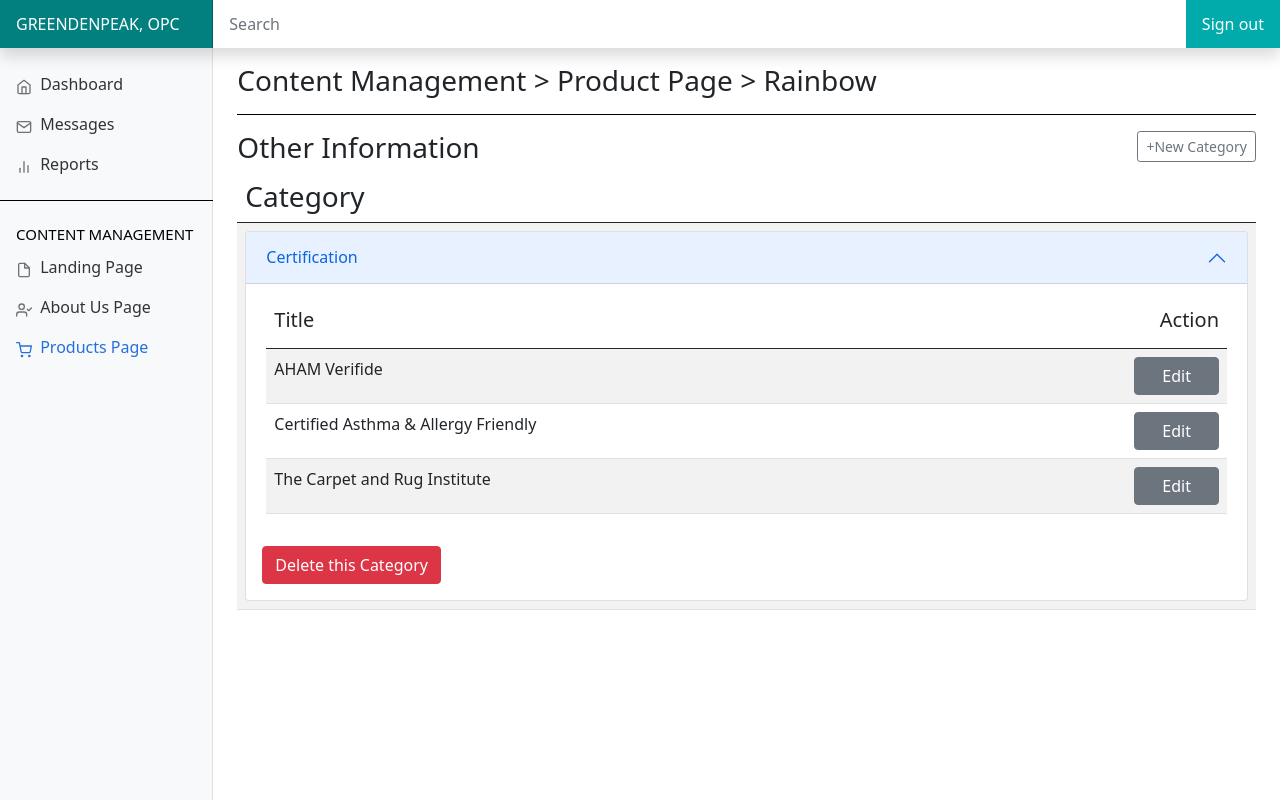
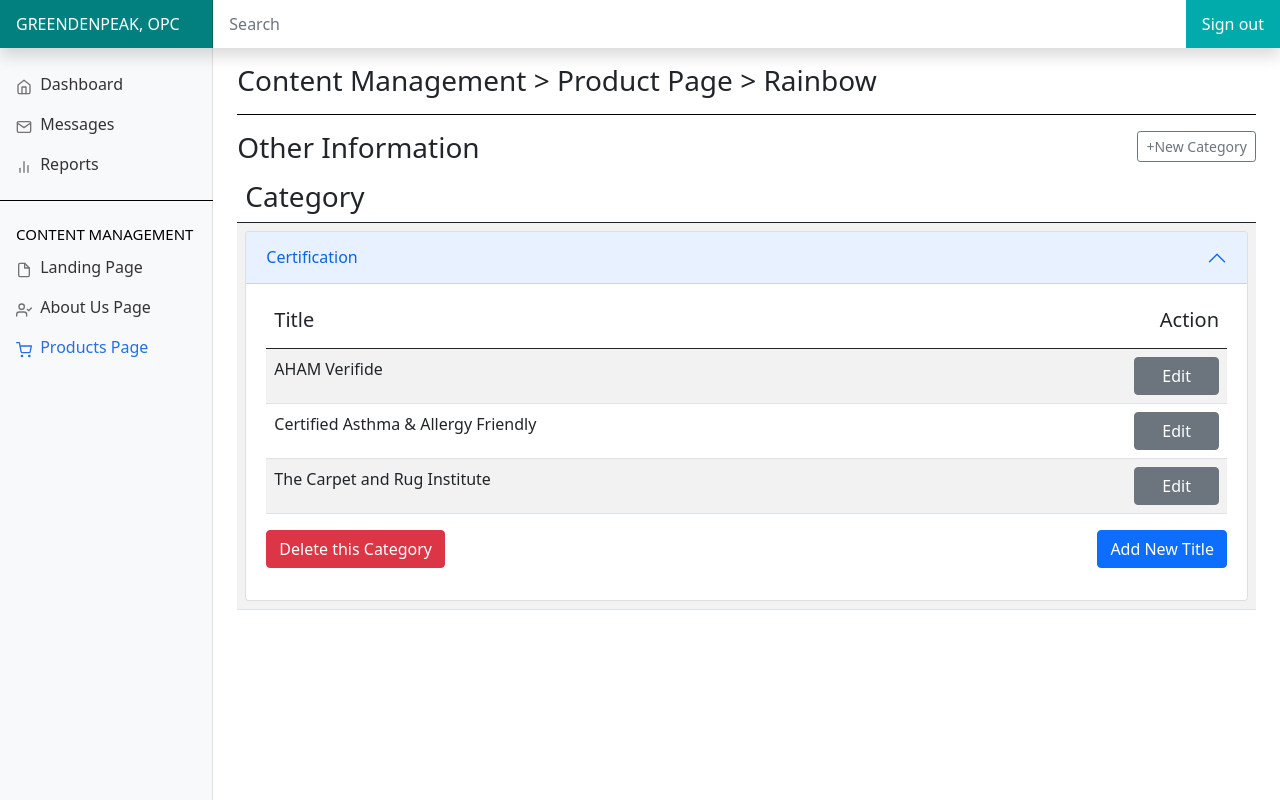
Before and after one commit to luckkimme/greendenpeak, a PHP site: page /page/admin/product-other-info-cms.php in a window 1280 px wide, after a click on "Certification". Run offline with PHP 8.4, Linux system fonts and the light colour scheme.

```diff
--- a/page/admin/product-other-info-cms.php
+++ b/page/admin/product-other-info-cms.php
@@ -182,8 +182,11 @@
                                                             </tr>
                                                         </tbody>
                                                     </table>
+                                                    <div class="d-flex justify-content-between">
+                                                        <button class="btn btn-danger mb-3" type="button" data-bs-toggle="modal" data-bs-target="#deleteCateg">Delete this Category</button>
+                                                        <a type="button" class="btn btn-primary mb-3" data-bs-toggle="modal" data-bs-target="#addOtherInfo" aria-expanded="false" aria-controls="addOtherInfo">Add New Title</a>
+                                                    </div>
                                                 </div>
-                                                <button class="btn btn-danger mx-3 mb-3">Delete this Category</button>
                                             </div>
                                         </div>
                                     </div>
@@ -219,6 +222,12 @@
         const enter = 13;
 
         let descList = document.getElementById("textDescList");
+        let addDescList = document.getElementById("addTextDescList");
+
+        if(addDescList) {
+            addDescList.addEventListener("keyup", insertBullet);
+        }
+
         if(descList) {
             descList.addEventListener("keyup", insertBullet);
         }
--- a/page/component/modals/other-info-modals.php
+++ b/page/component/modals/other-info-modals.php
@@ -59,3 +59,61 @@
         </div>
     </div>
 </div>
+
+<!-- ADD Product Other Information per Item -->
+<div class="modal fade" id="addOtherInfo" data-bs-backdrop="static" data-bs-keyboard="false" tabindex="-1" aria-labelledby="addOtherInfoLabel" aria-hidden="true">
+    <div class="modal-dialog modal-dialog-scrollable">
+        <div class="modal-content">
+            <div class="modal-header">
+                <h5 class="modal-title" id="addOtherInfoLabel">Add Other Information</h5>
+                <button type="button" class="btn-close" data-bs-dismiss="modal" aria-label="Close"></button>
+            </div>
+            <div class="modal-body">
+                <div class="form-floating mb-3">
+                    <input type="text" class="form-control" id="addTitleOtherInfo" placeholder="Other Info Item Title">
+                    <label for="titleOtherInfo">Title</label>
+                </div>
+                <div class="form-floating mb-3">
+                    <input type="text" class="form-control" id="addSubtitleOtherInfo" placeholder="Other Info Item Subtitle">
+                    <label for="subtitleOtherInfo">SubTitle</label>
+                </div>
+                <div class="form-floating mb-3">
+                    <textarea class="form-control" placeholder="Description" id="addTextDesc"></textarea>
+                    <label for="textDesc">Description <small>(In Paragraph)</small></label>
+                </div>
+                <div class="form-floating mb-3">
+                    <textarea class="form-control col-md-12" placeholder="Description" id="addTextDescList"></textarea>
+                    <label for="textDesc">Description <small>(In List)</small></label>
+                </div>
+                <div class="input-group">
+                    <input type="text" name="product_other_info_img" value="" hidden/>
+                    <input type="file" class="form-control" id="inputGroupFile" aria-describedby="inputGroupFileAddon04" aria-label="Upload" placeholder="Select a new Picture" name="" accept="image/*" />
+                    <img id="" class="w-100 mx-auto d-block" src="" />
+                </div>
+            </div>
+            <div class="modal-footer">
+                <button type="button" class="btn btn-danger">Delete Item</button>
+                <button type="button" class="btn btn-primary">Save</button>
+            </div>
+        </div>
+    </div>
+</div>
+
+<!-- Delete Alert -->
+<div class="modal fade" id="deleteCateg" data-bs-backdrop="static" data-bs-keyboard="false" tabindex="-1" aria-labelledby="deleteCategLabel" aria-hidden="true">
+    <div class="modal-dialog">
+        <div class="modal-content">
+            <div class="modal-header">
+                <h5 class="modal-title" id="deleteCategLabel"></h5>
+                <button type="button" class="btn-close" data-bs-dismiss="modal" aria-label="Close"></button>
+            </div>
+            <div class="modal-body">
+                Are you sure you want to delete "insert category title" from this list?
+            </div>
+            <div class="modal-footer">
+                <button type="button" class="btn btn-secondary" data-bs-dismiss="modal">Cancel</button>
+                <button type="button" class="btn btn-primary">Yes</button>
+            </div>
+        </div>
+    </div>
+</div>
```
